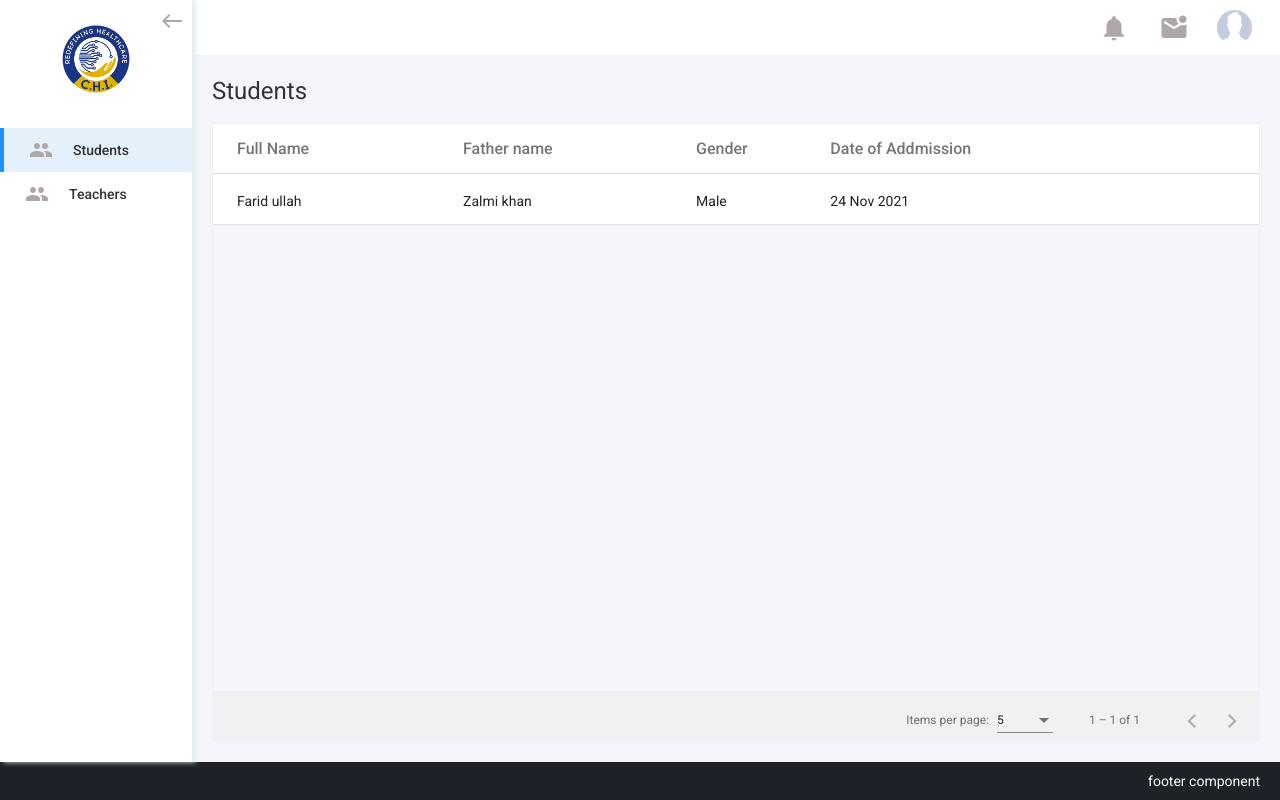
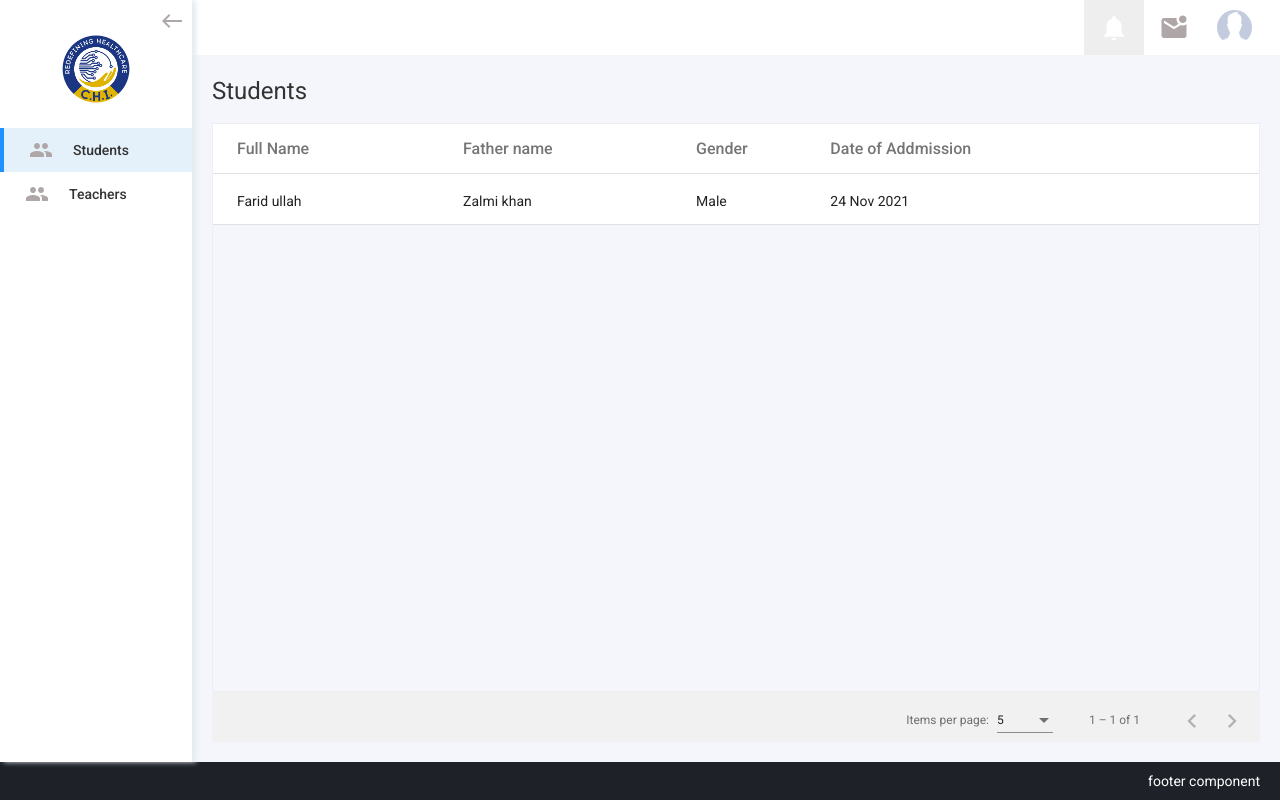
Before and after one commit to faridullah1/admin-portal-frontend, an Angular app: page /students in a window 1280 px wide. In both pictures the pointer is over the element "notifications". Built offline with nearby package versions, Linux system fonts and the light colour scheme.

Commit message:
toolbar item hover

```diff
--- a/src/app/layout/drawer/drawer.component.scss
+++ b/src/app/layout/drawer/drawer.component.scss
@@ -16,7 +16,7 @@
 
         .logo {
             width: 70px;
-            margin-bottom: 20px;
+            margin-bottom: 10px;
         }
     }
 
--- a/src/app/layout/toolbar/toolbar.component.html
+++ b/src/app/layout/toolbar/toolbar.component.html
@@ -1,5 +1,5 @@
 <mat-toolbar class="toolbar">
-    <nav fxFlex="100" fxLayout="row" fxLayoutAlign="end">
+    <nav fxFlex="100" fxLayout="row" fxLayoutAlign="end" style="height: 100%;">
         <div class="toolbar-nav-item" fxLayoutAlign="center center">
             <mat-icon>notifications</mat-icon>
         </div>
--- a/src/app/layout/toolbar/toolbar.component.scss
+++ b/src/app/layout/toolbar/toolbar.component.scss
@@ -13,6 +13,12 @@
             height: 30px;
             font-size: 30px;
         }
+
+        &:hover {
+            background-color: #eee;
+            cursor: pointer;
+            color: #fff;
+        }
     }
 
     .avatar {
```
